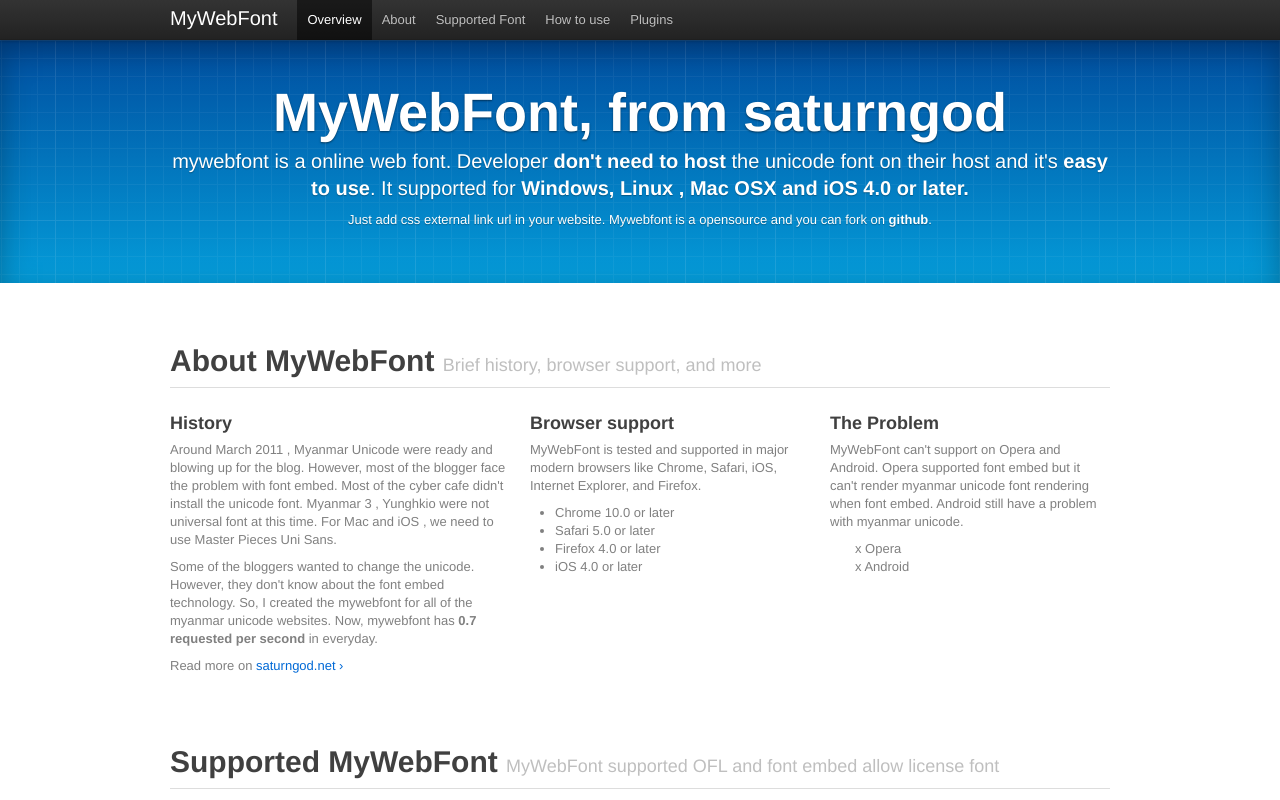
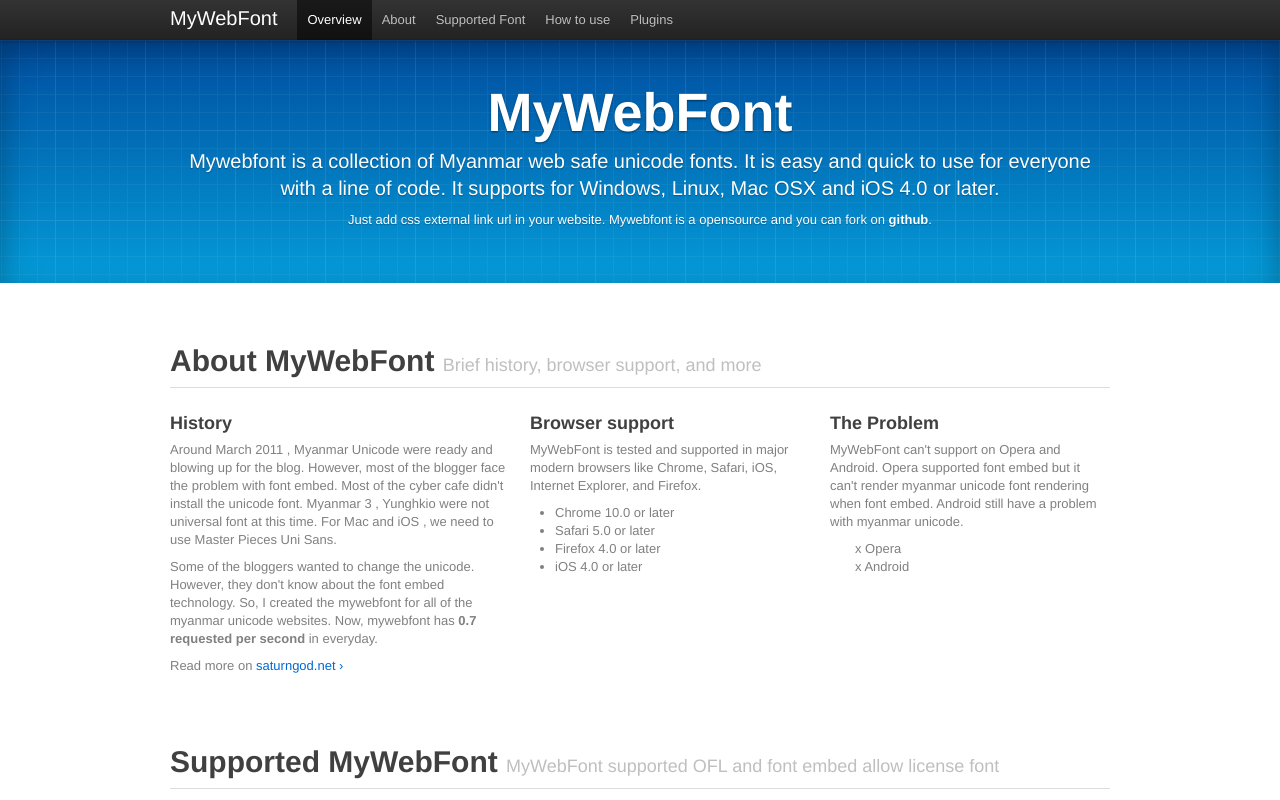
Before and after one commit to saturngod/MyWebFont, a plain HTML site: page view/index.html in a window 1280 px wide. Shown: the top 800 px of the page. Drawn offline with Linux system fonts and the light colour scheme; a small style sheet from the web is missing.

Commit message:
fixed link

```diff
--- a/view/index.html
+++ b/view/index.html
@@ -37,10 +37,9 @@
         <div id="masthead">
           <div class="inner">
             <div class="container">
-              <h1>MyWebFont, from saturngod</h1>
+              <h1>MyWebFont</h1>
               <p class="lead">
-                  mywebfont is a online web font. Developer <strong>don't need to host</strong> the unicode font on their host and it's <strong>easy to use</strong>. It supported for <strong>Windows, Linux , Mac OSX and iOS 4.0 or later.</strong><br/>
-
+                  Mywebfont is a collection of Myanmar web safe unicode fonts. It is easy and quick to use for everyone with a line of code. It supports for Windows, Linux, Mac OSX and iOS 4.0 or later.
               </p>
               <p>Just add css external link url in your website. Mywebfont is a opensource and you can fork on <a href="https://github.com/saturngod/MyWebFont">github</a>.</p>
             </div> <!-- /container -->
@@ -117,7 +116,7 @@
                     <p><strong>Padauk</strong> (<a href="http://www.thanlwinsoft.org/ThanLwinSoft/MyanmarUnicode/Fonts/Padauk.php">thanlwinsoft</a>)</p>
                     <p class="padauk">မြန်မာစာသည် တို့စာ။</p>
                     <br/>
-                    <p><strong>Parabaik</strong> (<a href="http://www.zawgyi.net">Solveware</a>)</p>
+                    <p><strong>Parabaik</strong> (<a href="http://www.parabaik.info/">Solveware</a>)</p>
                     <p class="parabaik">မြန်မာစာသည် တို့စာ။</p>
                     <br/>
                     <p><strong>Zawgyi-One</strong> (<a href="http://www.zawgyi.net">Zawgyi Group</a>)</p>
```
